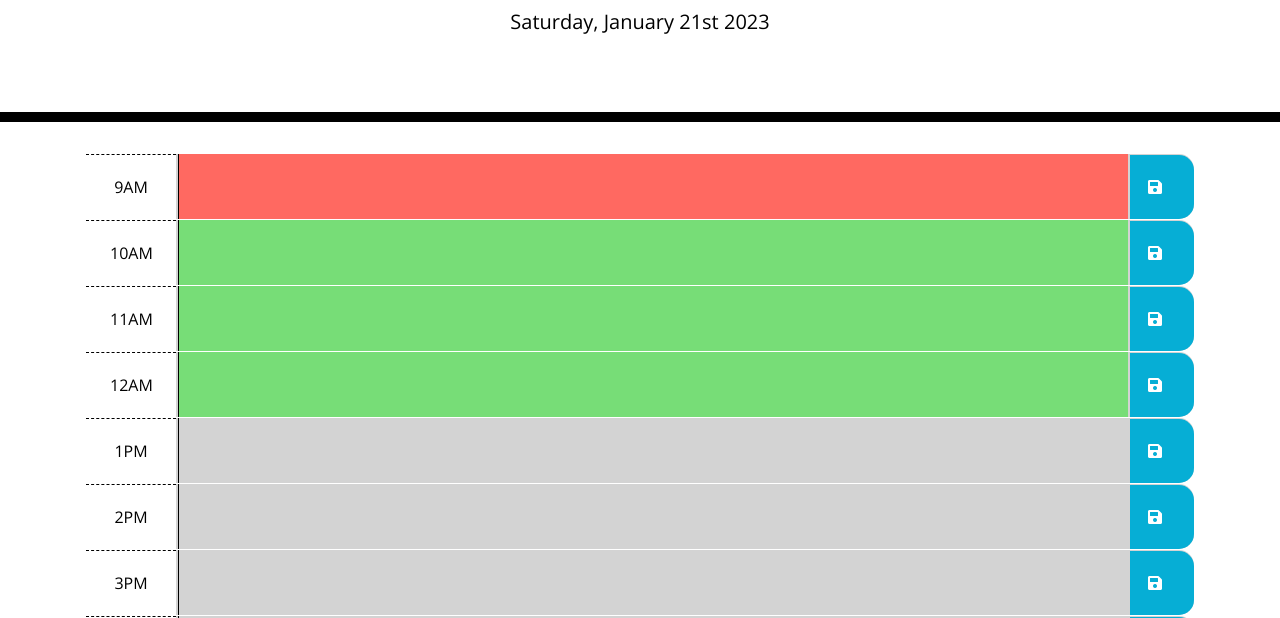
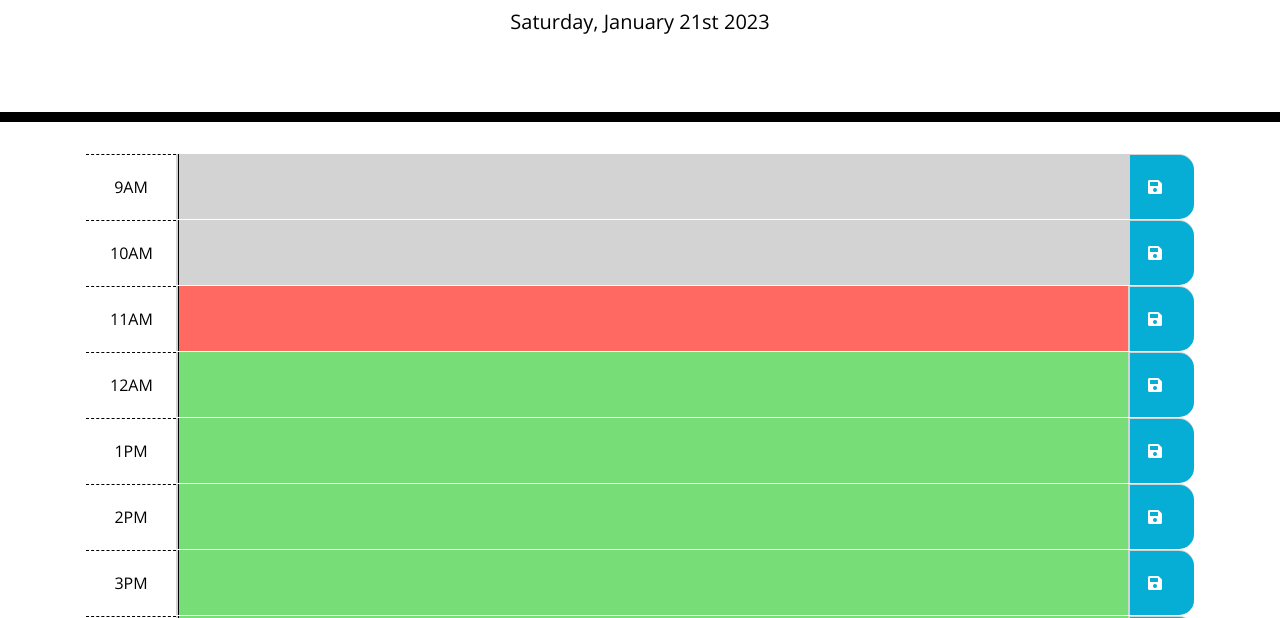
Before and after one commit to manonthemon/daily-planner, a plain HTML site: page index.html in a window 1280 px wide. Shown: the part 182-800 px from the top of the page. Drawn offline with nearby package versions, Linux system fonts and the light colour scheme.

Commit message:
Added functions for filtering text areas accorgind to id value and applying different CSS classes to them to change their colors depending on time

```diff
--- a/Assets/JS/script.js
+++ b/Assets/JS/script.js
@@ -6,43 +6,39 @@ var currentDate = moment().format(' dddd, MMMM Do YYYY');
 document.getElementById("currentDay").innerHTML = currentDate;
 
 // Var containing the current hour in 24 h format
-var currentTime24= new Date().getHours();
+var currentTime= new Date().getHours();
 
 // Code converting current time to 12h format
 
-var whatTime;
-if (currentTime24 >= 12) {
-    whatTime = "PM";
-} else {
-    whatTime = "AM";
-}
+// var whatTime;
+// if (currentTime24 >= 12) {
+//     whatTime = "PM";
+// } else {
+//     whatTime = "AM";
+// }
 
-var currentTime12 = "9AM"
-
-// currentTime24 % 12 + whatTime
+// var currentTime12 = currentTime24 % 12 + whatTime
 
 
 // TODO Add if statement changing colors of tabs depending on current time
 
-var timeBlock = $(".time-block") //Reference time blocks in html
+// There add different colors to timeBlocks depending on the time
+//Firs it selects all "textarea" elements
+//Then it filters out all those with ID whose value is > < or == to current time
+//And it applies different classes to them accordingly.
+$("textarea").filter(function() {
+    return parseInt(this.id) < currentTime;
+}).addClass("past");
 
 
+$("textarea").filter(function() {
+    return parseInt(this.id) == currentTime;
+}).addClass("present");
 
-// There add different colors to timeBlocks depending on the time
 
-//!Problem with comparing AM and PM times.
-
-timeBlock.filter(function() {
-    return parseInt($(this).find(".hour").text()) === parseInt(currentTime12);
-}).find("textarea").addClass("present");
-
-timeBlock.filter(function() {
-    return parseInt($(this).find(".hour").text()) < parseInt(currentTime12);
-}).find("textarea").addClass("past");
-
-timeBlock.filter(function() {
-    return parseInt($(this).find(".hour").text()) > parseInt(currentTime12);
-}).find("textarea").addClass("future");
+$("textarea").filter(function() {
+    return parseInt(this.id) > currentTime;
+}).addClass("future");
 
 
 
@@ -56,4 +52,7 @@ $(".saveBtn").on("click", function () {})
 
 
 
+
+
+
 });
--- a/index.html
+++ b/index.html
@@ -29,67 +29,66 @@
       <p id="currentDay" class="lead"></p>
     </header>
 
-
 <div class="container">
 
  <!--These are DIVs for the time schedule entries. Composed of an hour panel, a text-area field and save buttons-->
 
  <div class="time-block">
   <div class="hour">9AM</div>
-  <textarea  cols="100"></textarea>
+  <textarea id="9" cols="100"></textarea>
   <button class="saveBtn"><i class="fas fa-save"></i></button>
  </div>
 
- <div  class="time-block">
+ <div class="time-block">
   <div class="hour">10AM</div>
-  <textarea  cols="100"></textarea>
+  <textarea id="10" cols="100"></textarea>
   <button class="saveBtn"><i class="fas fa-save"></i></button>
  </div>
 
  <div  class="time-block">
   <div class="hour">11AM</div>
-  <textarea  cols="100"></textarea>
+  <textarea id="11"  cols="100"></textarea>
+  <button class="saveBtn"><i class="fas fa-save"></i></button>
+ </div>
+
+ <div class="time-block">
+  <div class="hour">12AM</div>
+  <textarea id="12"  cols="100"></textarea>
+  <button class="saveBtn"><i class="fas fa-save"></i></button>
+ </div>
+
+ <div class="time-block">
+  <div class="hour" id="13"name="13" class="hour">1PM</div>
+  <textarea id="13"  cols="100"></textarea>
+  <button class="saveBtn"><i class="fas fa-save"></i></button>
+ </div>
+
+ <div class="time-block">
+  <div class="hour">2PM</div>
+  <textarea  id="14"  cols="100"></textarea>
+  <button class="saveBtn"><i class="fas fa-save"></i></button>
+ </div>
+
+ <div class="time-block">
+  <div class="hour">3PM</div>
+  <textarea id="15" cols="100"></textarea>
+  <button class="saveBtn"><i class="fas fa-save"></i></button>
+ </div>
+
+ <div class="time-block">
+  <div class="hour">4PM</div>
+  <textarea id="16" cols="100"></textarea>
   <button class="saveBtn"><i class="fas fa-save"></i></button>
  </div>
 
  <div  class="time-block">
-  <div class="hour">12AM</div>
-  <textarea  cols="100"></textarea>
-  <button class="saveBtn"><i class="fas fa-save"></i></button>
- </div>
-
- <div  class="time-block">
-  <div class="hour">1PM</div>
-  <textarea  cols="100"></textarea>
-  <button class="saveBtn"><i class="fas fa-save"></i></button>
- </div>
-
- <div  class="time-block">
-  <div class="hour">2PM</div>
-  <textarea  cols="100"></textarea>
-  <button class="saveBtn"><i class="fas fa-save"></i></button>
- </div>
-
- <div  class="time-block">
-  <div class="hour">3PM</div>
-  <textarea  cols="100"></textarea>
-  <button class="saveBtn"><i class="fas fa-save"></i></button>
- </div>
-
- <div  class="time-block">
-  <div class="hour">4PM</div>
-  <textarea  cols="100"></textarea>
-  <button class="saveBtn"><i class="fas fa-save"></i></button>
- </div>
-
- <div  class="time-block">
-  <div class="hour">5PM</div>
-  <textarea  cols="100"></textarea>
+  <div  class="hour">5PM</div>
+  <textarea id="17"  cols="100"></textarea>
   <button class="saveBtn"><i class="fas fa-save"></i></button>
  </div>
 
 
-<
+
 </div>
 
     <footer>
@@ -103,8 +102,8 @@
       </footer>
 
     <script src="https://cdnjs.cloudflare.com/ajax/libs/jquery/3.2.1/jquery.min.js"></script>
+    <script src="https://code.jquery.com/ui/1.12.1/jquery-ui.js"></script>
     <script src="https://cdnjs.cloudflare.com/ajax/libs/moment.js/2.24.0/moment.min.js"></script>
-    <script src="https://code.jquery.com/ui/1.12.1/jquery-ui.js"></script>
     <script src="./Assets/JS/script.js"></script>
   </body>
 </html>
```
